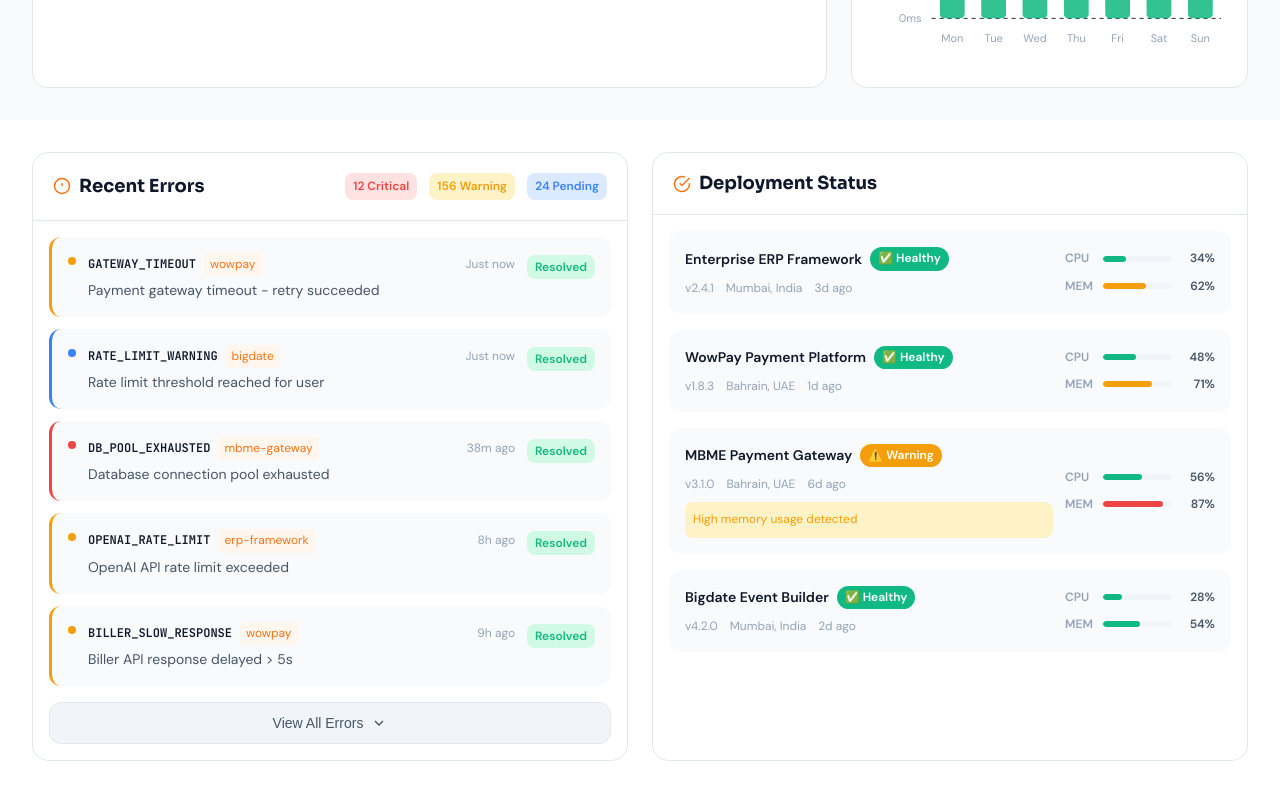
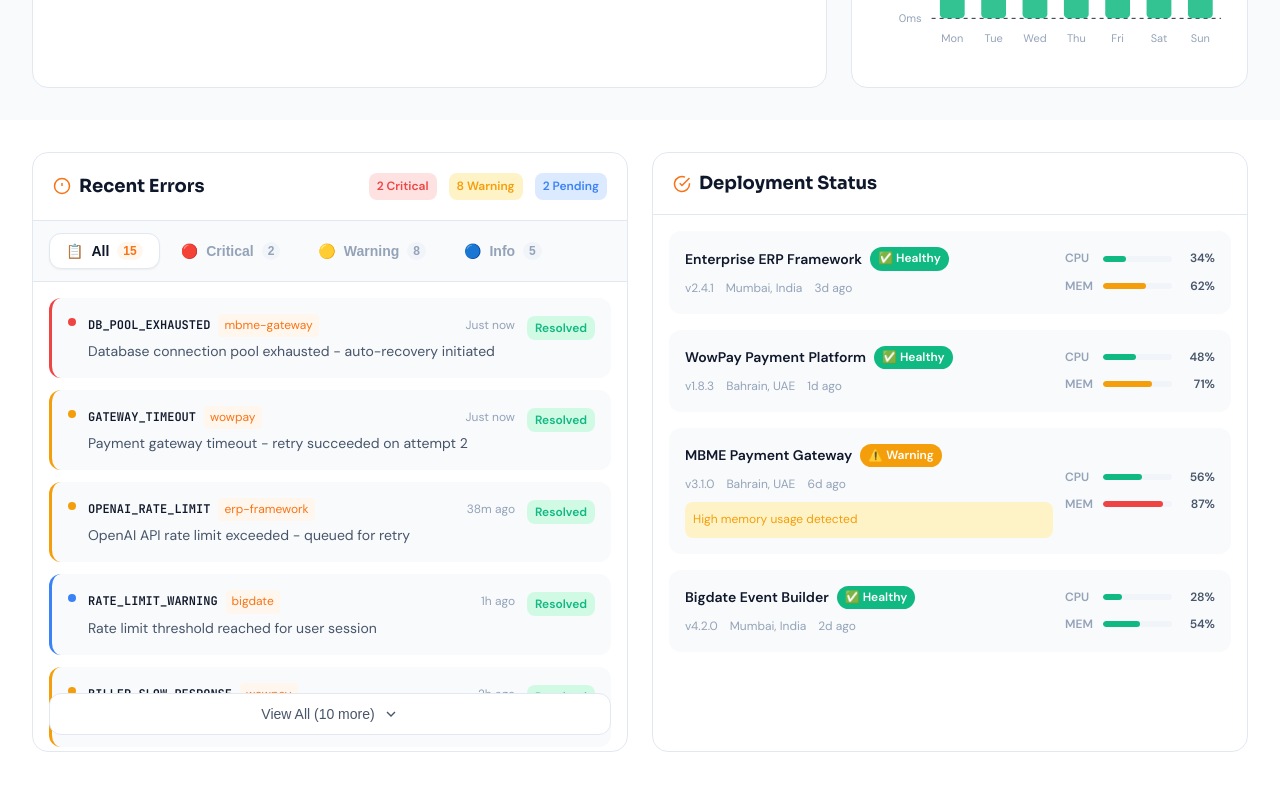
Before and after one commit to ABN004/My-Svelte-Assignment-Project, a SvelteKit app: page /dashboard in a window 1280 px wide. Shown: the part 1118-1918 px from the top of the page. Built offline with nearby package versions, Linux system fonts and the light colour scheme.

Commit message:
Bug fixation in error details showing section view more view less not working bug

```diff
--- a/src/lib/data/dashboard/errors.json
+++ b/src/lib/data/dashboard/errors.json
@@ -1,77 +1,195 @@
 {
   "summary": {
-    "total_30_days": 847,
-    "critical": 12,
-    "warning": 156,
-    "info": 679,
-    "resolved": 823,
-    "pending": 24
+    "total_30_days": 15,
+    "critical": 2,
+    "warning": 8,
+    "info": 5,
+    "resolved": 13,
+    "pending": 2
   },
   "recent": [
     {
       "id": "err-001",
       "timestamp": "2026-02-01T09:45:23Z",
-      "level": "warning",
-      "project": "wowpay",
-      "message": "Payment gateway timeout - retry succeeded",
-      "code": "GATEWAY_TIMEOUT",
-      "status_code": 504,
+      "level": "critical",
+      "project": "mbme-gateway",
+      "message": "Database connection pool exhausted - auto-recovery initiated",
+      "code": "DB_POOL_EXHAUSTED",
+      "status_code": 503,
       "resolved": true,
-      "resolved_at": "2026-02-01T09:45:28Z"
+      "resolved_at": "2026-02-01T09:48:15Z"
     },
     {
       "id": "err-002",
       "timestamp": "2026-02-01T08:32:15Z",
-      "level": "info",
-      "project": "bigdate",
-      "message": "Rate limit threshold reached for user",
-      "code": "RATE_LIMIT_WARNING",
-      "status_code": 429,
+      "level": "warning",
+      "project": "wowpay",
+      "message": "Payment gateway timeout - retry succeeded on attempt 2",
+      "code": "GATEWAY_TIMEOUT",
+      "status_code": 504,
       "resolved": true,
-      "resolved_at": "2026-02-01T08:33:00Z"
+      "resolved_at": "2026-02-01T08:32:28Z"
     },
     {
       "id": "err-003",
       "timestamp": "2026-02-01T07:18:42Z",
-      "level": "critical",
-      "project": "mbme-gateway",
-      "message": "Database connection pool exhausted",
-      "code": "DB_POOL_EXHAUSTED",
-      "status_code": 503,
+      "level": "warning",
+      "project": "erp-framework",
+      "message": "OpenAI API rate limit exceeded - queued for retry",
+      "code": "OPENAI_RATE_LIMIT",
+      "status_code": 429,
       "resolved": true,
-      "resolved_at": "2026-02-01T07:22:15Z"
+      "resolved_at": "2026-02-01T07:19:30Z"
     },
     {
       "id": "err-004",
-      "timestamp": "2026-01-31T23:55:18Z",
-      "level": "warning",
-      "project": "erp-framework",
-      "message": "OpenAI API rate limit exceeded",
-      "code": "OPENAI_RATE_LIMIT",
+      "timestamp": "2026-02-01T06:55:18Z",
+      "level": "info",
+      "project": "bigdate",
+      "message": "Rate limit threshold reached for user session",
+      "code": "RATE_LIMIT_WARNING",
       "status_code": 429,
       "resolved": true,
-      "resolved_at": "2026-01-31T23:56:30Z"
+      "resolved_at": "2026-02-01T06:56:00Z"
     },
     {
       "id": "err-005",
-      "timestamp": "2026-01-31T22:10:33Z",
+      "timestamp": "2026-02-01T05:10:33Z",
       "level": "warning",
       "project": "wowpay",
-      "message": "Biller API response delayed > 5s",
+      "message": "Biller API response delayed > 5s - transaction completed",
       "code": "BILLER_SLOW_RESPONSE",
       "status_code": 200,
       "resolved": true,
-      "resolved_at": "2026-01-31T22:10:38Z"
+      "resolved_at": "2026-02-01T05:10:38Z"
+    },
+    {
+      "id": "err-006",
+      "timestamp": "2026-02-01T04:22:11Z",
+      "level": "critical",
+      "project": "wowpay",
+      "message": "Payment processing failed - insufficient funds response from gateway",
+      "code": "PAYMENT_FAILED",
+      "status_code": 402,
+      "resolved": false,
+      "resolved_at": null
+    },
+    {
+      "id": "err-007",
+      "timestamp": "2026-02-01T03:45:09Z",
+      "level": "warning",
+      "project": "mbme-gateway",
+      "message": "High memory usage detected on instance-2 (87%)",
+      "code": "HIGH_MEMORY_USAGE",
+      "status_code": 200,
+      "resolved": true,
+      "resolved_at": "2026-02-01T03:52:00Z"
+    },
+    {
+      "id": "err-008",
+      "timestamp": "2026-02-01T02:30:45Z",
+      "level": "info",
+      "project": "erp-framework",
+      "message": "Scheduled maintenance window started - non-critical services paused",
+      "code": "MAINTENANCE_MODE",
+      "status_code": 200,
+      "resolved": true,
+      "resolved_at": "2026-02-01T02:45:00Z"
+    },
+    {
+      "id": "err-009",
+      "timestamp": "2026-02-01T01:15:22Z",
+      "level": "warning",
+      "project": "bigdate",
+      "message": "CDN cache invalidation timeout - fallback to origin",
+      "code": "CDN_CACHE_TIMEOUT",
+      "status_code": 504,
+      "resolved": true,
+      "resolved_at": "2026-02-01T01:15:45Z"
+    },
+    {
+      "id": "err-010",
+      "timestamp": "2026-01-31T23:55:18Z",
+      "level": "info",
+      "project": "erp-framework",
+      "message": "User session expired - automatic logout triggered",
+      "code": "SESSION_EXPIRED",
+      "status_code": 401,
+      "resolved": true,
+      "resolved_at": "2026-01-31T23:55:20Z"
+    },
+    {
+      "id": "err-011",
+      "timestamp": "2026-01-31T22:40:33Z",
+      "level": "warning",
+      "project": "wowpay",
+      "message": "SMS OTP delivery delayed - carrier network congestion",
+      "code": "OTP_DELAY",
+      "status_code": 200,
+      "resolved": true,
+      "resolved_at": "2026-01-31T22:41:15Z"
+    },
+    {
+      "id": "err-012",
+      "timestamp": "2026-01-31T21:18:09Z",
+      "level": "warning",
+      "project": "mbme-gateway",
+      "message": "Webhook delivery failed - retrying in 30s",
+      "code": "WEBHOOK_FAILED",
+      "status_code": 502,
+      "resolved": true,
+      "resolved_at": "2026-01-31T21:18:45Z"
+    },
+    {
+      "id": "err-013",
+      "timestamp": "2026-01-31T20:05:44Z",
+      "level": "info",
+      "project": "bigdate",
+      "message": "Image optimization queue backed up - processing delayed",
+      "code": "QUEUE_BACKLOG",
+      "status_code": 200,
+      "resolved": true,
+      "resolved_at": "2026-01-31T20:12:00Z"
+    },
+    {
+      "id": "err-014",
+      "timestamp": "2026-01-31T19:30:22Z",
+      "level": "warning",
+      "project": "erp-framework",
+      "message": "Database query timeout on complex report generation",
+      "code": "QUERY_TIMEOUT",
+      "status_code": 504,
+      "resolved": true,
+      "resolved_at": "2026-01-31T19:31:05Z"
+    },
+    {
+      "id": "err-015",
+      "timestamp": "2026-01-31T18:15:11Z",
+      "level": "info",
+      "project": "wowpay",
+      "message": "New biller integration test mode activated",
+      "code": "TEST_MODE_ACTIVE",
+      "status_code": 200,
+      "resolved": false,
+      "resolved_at": null
     }
   ],
   "error_types": {
-    "GATEWAY_TIMEOUT": { "count": 45, "severity": "warning" },
-    "RATE_LIMIT_WARNING": { "count": 128, "severity": "info" },
-    "DB_POOL_EXHAUSTED": { "count": 8, "severity": "critical" },
-    "OPENAI_RATE_LIMIT": { "count": 67, "severity": "warning" },
-    "BILLER_SLOW_RESPONSE": { "count": 234, "severity": "info" },
-    "AUTH_TOKEN_EXPIRED": { "count": 312, "severity": "info" },
-    "VALIDATION_ERROR": { "count": 53, "severity": "warning" }
+    "DB_POOL_EXHAUSTED": { "count": 1, "severity": "critical" },
+    "GATEWAY_TIMEOUT": { "count": 1, "severity": "warning" },
+    "OPENAI_RATE_LIMIT": { "count": 1, "severity": "warning" },
+    "RATE_LIMIT_WARNING": { "count": 1, "severity": "info" },
+    "BILLER_SLOW_RESPONSE": { "count": 1, "severity": "warning" },
+    "PAYMENT_FAILED": { "count": 1, "severity": "critical" },
+    "HIGH_MEMORY_USAGE": { "count": 1, "severity": "warning" },
+    "MAINTENANCE_MODE": { "count": 1, "severity": "info" },
+    "CDN_CACHE_TIMEOUT": { "count": 1, "severity": "warning" },
+    "SESSION_EXPIRED": { "count": 1, "severity": "info" },
+    "OTP_DELAY": { "count": 1, "severity": "warning" },
+    "WEBHOOK_FAILED": { "count": 1, "severity": "warning" },
+    "QUEUE_BACKLOG": { "count": 1, "severity": "info" },
+    "QUERY_TIMEOUT": { "count": 1, "severity": "warning" },
+    "TEST_MODE_ACTIVE": { "count": 1, "severity": "info" }
   },
   "level_config": {
     "critical": { "color": "#ef4444", "icon": "🔴" },
--- a/src/routes/dashboard/+page.server.js
+++ b/src/routes/dashboard/+page.server.js
@@ -48,10 +48,10 @@
 		by_project: traffic_analytics.by_project
 	};
 
-	// CSR data: Error logs (initial 5, more loaded on interaction)
+	// CSR data: Error logs (all errors for filtering)
 	const errors_data = {
 		summary: error_logs.summary,
-		recent: error_logs.recent.slice(0, 5), // Only first 5 for initial load
+		recent: error_logs.recent, // All errors for client-side filtering
 		level_config: error_logs.level_config
 	};
 
--- a/src/routes/dashboard/+page.svelte
+++ b/src/routes/dashboard/+page.svelte
@@ -25,6 +25,32 @@
 	// Loading states
 	let chartsLoaded = false;
 	let showAllErrors = false;
+
+	// Error filter state
+	let activeErrorTab = 'all';
+
+	// Error filter tabs
+	const errorTabs = [
+		{ id: 'all', label: 'All', icon: '📋' },
+		{ id: 'critical', label: 'Critical', icon: '🔴' },
+		{ id: 'warning', label: 'Warning', icon: '🟡' },
+		{ id: 'info', label: 'Info', icon: '🔵' }
+	];
+
+	// Filtered errors based on active tab
+	$: filteredErrors = errors.recent.filter(error => {
+		if (activeErrorTab === 'all') return true;
+		return error.level === activeErrorTab;
+	});
+
+	// Displayed errors (respects showAllErrors toggle)
+	$: displayedErrors = showAllErrors ? filteredErrors : filteredErrors.slice(0, 5);
+
+	// Get count for each tab
+	function getTabCount(tabId) {
+		if (tabId === 'all') return errors.recent.length;
+		return errors.recent.filter(e => e.level === tabId).length;
+	}
 
 	// Format date helper
 	function formatDate(dateString) {
@@ -440,9 +466,31 @@
 							<span class="summary-item pending">{errors.summary.pending} Pending</span>
 						</div>
 					</div>
+
+					<!-- Error Filter Tabs -->
+					<div class="error-tabs">
+						{#each errorTabs as tab}
+							<button
+								class="error-tab"
+								class:active={activeErrorTab === tab.id}
+								on:click={() => { activeErrorTab = tab.id; showAllErrors = false; }}
+							>
+								<span class="tab-icon">{tab.icon}</span>
+								<span class="tab-label">{tab.label}</span>
+								<span class="tab-count">{getTabCount(tab.id)}</span>
+							</button>
+						{/each}
+					</div>
+
 					<div class="panel-body">
+						{#if displayedErrors.length === 0}
+							<div class="empty-state">
+								<span class="empty-icon">✅</span>
+								<p class="empty-text">No {activeErrorTab === 'all' ? '' : activeErrorTab} errors found</p>
+							</div>
+						{:else}
 							<div class="error-list">
-							{#each errors.recent as error}
+								{#each displayedErrors as error}
 									<div class="error-item level-{error.level}">
 										<div class="error-level">
 											<span class="level-dot"></span>
@@ -465,13 +513,21 @@
 									</div>
 								{/each}
 							</div>
-						{#if errors.recent.length >= 5}
+							{#if filteredErrors.length > 5}
 								<button class="view-more-btn" on:click={() => showAllErrors = !showAllErrors}>
-								{showAllErrors ? 'Show Less' : 'View All Errors'}
+									{#if showAllErrors}
+										Show Less
 										<svg width="16" height="16" viewBox="0 0 24 24" fill="none" stroke="currentColor" stroke-width="2">
-									<polyline points="{showAllErrors ? '18 15 12 9 6 15' : '6 9 12 15 18 9'}"/>
+											<polyline points="18 15 12 9 6 15"/>
 										</svg>
+									{:else}
+										View All ({filteredErrors.length - 5} more)
+										<svg width="16" height="16" viewBox="0 0 24 24" fill="none" stroke="currentColor" stroke-width="2">
+											<polyline points="6 9 12 15 18 9"/>
+										</svg>
+									{/if}
 								</button>
+							{/if}
 						{/if}
 					</div>
 				</div>
@@ -782,6 +838,9 @@
 		border: 1px solid var(--color-border-primary);
 		border-radius: var(--radius-xl);
 		overflow: hidden;
+		display: flex;
+		flex-direction: column;
+		height: 580px;
 	}
 
 	.panel-header {
@@ -836,6 +895,92 @@
 
 	.panel-body {
 		padding: var(--space-4);
+		flex: 1;
+		overflow-y: auto;
+		min-height: 0;
+	}
+
+	/* ============================================
+	   ERROR TABS
+	   ============================================ */
+	.error-tabs {
+		display: flex;
+		gap: var(--space-1);
+		padding: var(--space-3) var(--space-4);
+		background: var(--color-bg-secondary);
+		border-bottom: 1px solid var(--color-border-primary);
+		overflow-x: auto;
+	}
+
+	.error-tab {
+		display: flex;
+		align-items: center;
+		gap: var(--space-2);
+		padding: var(--space-2) var(--space-4);
+		background: transparent;
+		border: 1px solid transparent;
+		border-radius: var(--radius-lg);
+		color: var(--color-text-muted);
+		font-size: var(--text-sm);
+		font-weight: 500;
+		cursor: pointer;
+		transition: all var(--transition-fast);
+		white-space: nowrap;
+	}
+
+	.error-tab:hover {
+		background: var(--color-bg-tertiary);
+		color: var(--color-text-secondary);
+	}
+
+	.error-tab.active {
+		background: var(--color-card-bg);
+		border-color: var(--color-border-primary);
+		color: var(--color-text-primary);
+		box-shadow: var(--shadow-sm);
+	}
+
+	.tab-icon {
+		font-size: var(--text-sm);
+	}
+
+	.tab-label {
+		font-weight: 600;
+	}
+
+	.tab-count {
+		font-size: var(--text-xs);
+		font-weight: 700;
+		padding: 2px 6px;
+		background: var(--color-bg-tertiary);
+		border-radius: var(--radius-full);
+		color: var(--color-text-muted);
+	}
+
+	.error-tab.active .tab-count {
+		background: var(--color-accent-light);
+		color: var(--color-accent);
+	}
+
+	/* Empty State */
+	.empty-state {
+		display: flex;
+		flex-direction: column;
+		align-items: center;
+		justify-content: center;
+		padding: var(--space-10);
+		text-align: center;
+	}
+
+	.empty-icon {
+		font-size: var(--text-4xl);
+		margin-bottom: var(--space-3);
+	}
+
+	.empty-text {
+		font-size: var(--text-sm);
+		color: var(--color-text-muted);
+		margin: 0;
 	}
 
 	/* ============================================
@@ -845,6 +990,7 @@
 		display: flex;
 		flex-direction: column;
 		gap: var(--space-3);
+		margin-bottom: var(--space-4);
 	}
 
 	.error-item {
@@ -954,8 +1100,7 @@
 		gap: var(--space-2);
 		width: 100%;
 		padding: var(--space-3);
-		margin-top: var(--space-4);
-		background: var(--color-bg-tertiary);
+		background: var(--color-card-bg);
 		border: 1px solid var(--color-border-primary);
 		border-radius: var(--radius-lg);
 		color: var(--color-text-secondary);
@@ -963,6 +1108,10 @@
 		font-weight: 500;
 		cursor: pointer;
 		transition: all var(--transition-fast);
+		position: sticky;
+		bottom: 0;
+		margin-top: auto;
+		flex-shrink: 0;
 	}
 
 	.view-more-btn:hover {
@@ -978,6 +1127,7 @@
 		display: flex;
 		flex-direction: column;
 		gap: var(--space-4);
+		padding-bottom: var(--space-2);
 	}
 
 	.deployment-item {
@@ -1105,8 +1255,21 @@
 			font-size: var(--text-xl);
 		}
 
+		.panel-card {
+			height: 500px;
+		}
+
 		.error-summary {
 			flex-wrap: wrap;
+		}
+
+		.error-tabs {
+			padding: var(--space-2) var(--space-3);
+		}
+
+		.error-tab {
+			padding: var(--space-2) var(--space-3);
+			font-size: var(--text-xs);
 		}
 
 		.error-item {
@@ -1121,4 +1284,10 @@
 			align-self: flex-start;
 		}
 	}
+
+	@media (min-width: 1024px) {
+		.panel-card {
+			height: 600px;
+		}
+	}
 </style>
```
Lines whose indentation alone changed are shown as unchanged.
